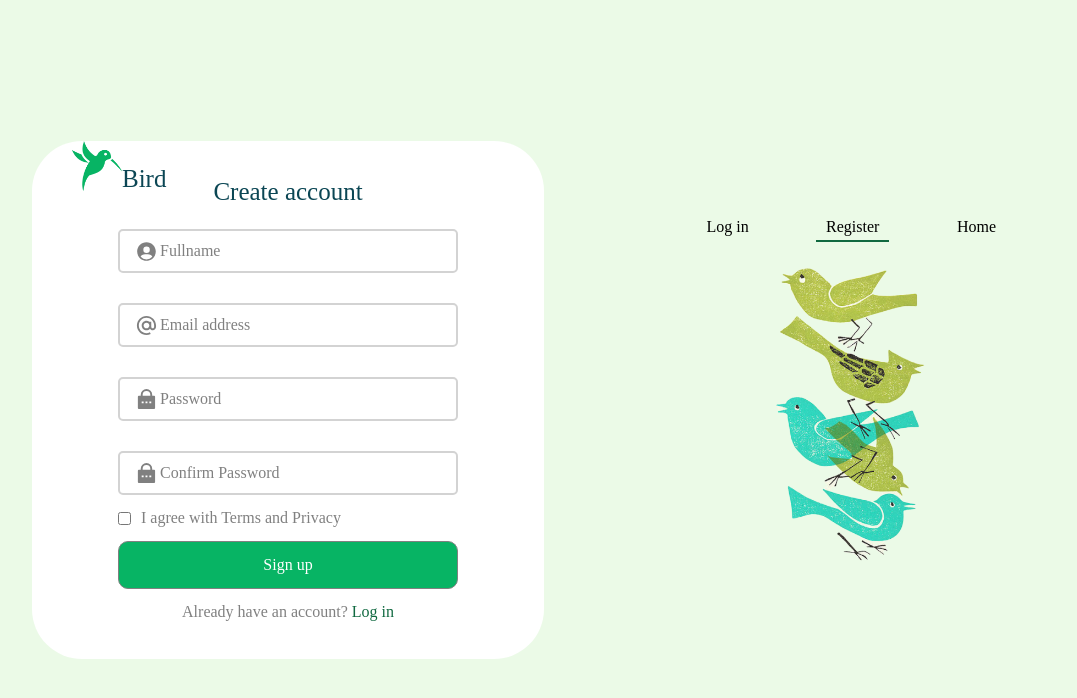
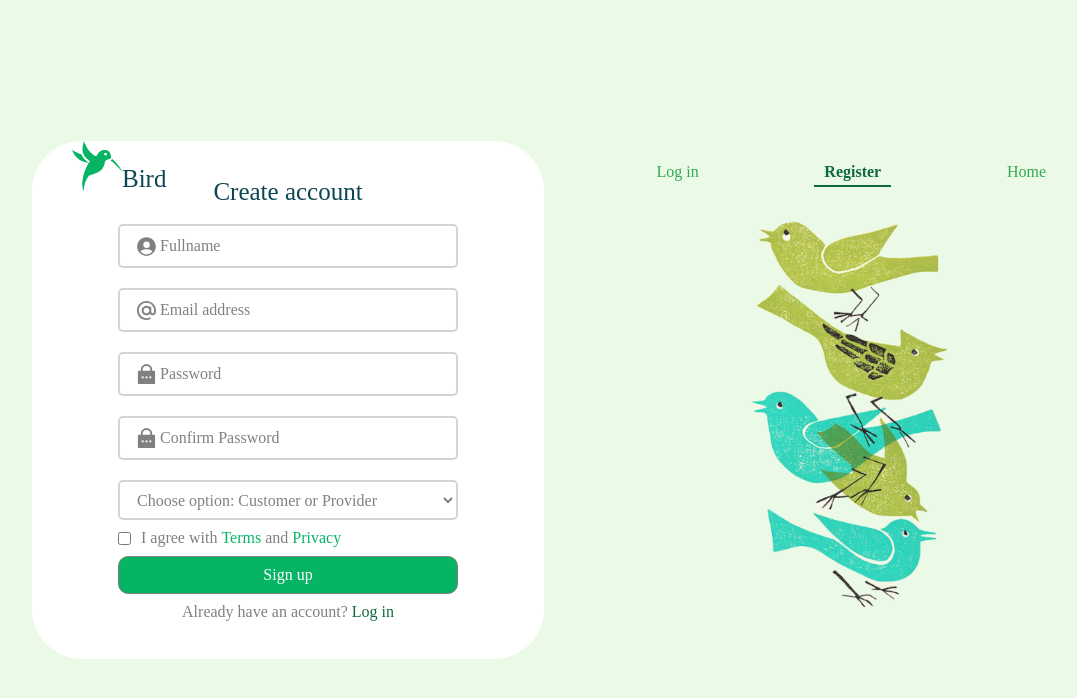
Before and after one commit to Castel0510/SWP391_FE, a React (Vite) app: page /register in a window 1280 px wide. Shown: the top 698 px of the page, without its empty margins (96-1173 px from the left). Built offline with nearby package versions, Linux system fonts and the light colour scheme.

Commit message:
fix UI register login

```diff
--- a/src/Components/AuthenticationComponent/style.scss
+++ b/src/Components/AuthenticationComponent/style.scss
@@ -47,7 +47,6 @@
 
       .container-right {
         width: 40%;
-        padding: 50px;
         display: flex;
         flex-direction: column;
         justify-content: center;
@@ -60,13 +59,13 @@
           .navbar_item {
             padding: 5px 10px 5px 10px;
 
-            p {
+            a {
               color: #34a853;
             }
           }
 
           .navbar_active {
-            p {
+            a {
               color: #106940 !important;
               font-weight: bold;
             }
--- a/src/Pages/LoginPage/LoginPage.jsx
+++ b/src/Pages/LoginPage/LoginPage.jsx
@@ -38,7 +38,7 @@ const LoginPage = () => {
           </div>
 
           <div className='btn-login'>Sign in</div>
-          <div className='btn-login-google'>
+          <div className='btn-login btn-login-google'>
             <FcGoogle />
             <p>Sign in with Google</p>
           </div>
--- a/src/Pages/LoginPage/style.scss
+++ b/src/Pages/LoginPage/style.scss
@@ -22,7 +22,7 @@
       .input-box {
         padding-left: 15px;
         position: relative;
-        margin: 15px 0;
+        margin: 10px 0;
         width: 340px;
         border-bottom: 2px solid #2c444e;
         border: 2px solid #d3d3d3;
@@ -68,6 +68,27 @@
         }
       }
 
+      .dropdown {
+        margin: 10px 0px;
+        width: 100%;
+        display: flex;
+        align-items: center;
+
+        select {
+          width: 100%;
+          height: 40px;
+          background: transparent;
+          border: 2px solid #d3d3d3;
+          border-radius: 5px;
+          padding: 0 35px 0 13px;
+          font-size: 1em;
+          color: gray;
+          outline: none;
+          cursor: pointer;
+        }
+
+      }
+
       .password-feature {
         display: flex;
         justify-content: space-between;
@@ -87,6 +108,24 @@
             margin: 0px 10px;
           }
         }
+
+        .forgot {
+          cursor: pointer;
+        }
+
+        .forgot:hover {
+          text-decoration: underline;
+        }
+
+        .text-swap {
+          color: #07b464;
+          font-weight: 500;
+        }
+
+        .text-swap:hover {
+          text-decoration: underline;
+          cursor: pointer;
+        }
       }
 
       .btn-login {
@@ -95,24 +134,17 @@
         align-items: center;
         border: 1px solid gray;
         width: 100%;
-        padding: 15px 0px 15px 0px;
+        padding: 10px 0px 10px 0px;
         border-radius: 10px;
-        background-color: #07b464;
         color: white;
         cursor: pointer;
-        margin: 15px 0px;
+        margin: 10px 0px;
+        background-color: #07b464;
       }
 
       .btn-login-google {
-        display: flex;
-        justify-content: center;
-        align-items: center;
-        border: 1px solid gray;
-        width: 100%;
-        padding: 15px 0px 15px 0px;
-        border-radius: 10px;
-        cursor: pointer;
-        margin: 15px 0px;
+        background-color: white;
+        color: gray;
 
         p {
           margin: 0px 5px;
--- a/src/Pages/RegisterPage/RegisterPage.jsx
+++ b/src/Pages/RegisterPage/RegisterPage.jsx
@@ -45,10 +45,18 @@ const RegisterPage = () => {
             <label htmlFor="">Confirm Password</label>
           </div>
 
+          <div className='dropdown'>
+            <select>
+              <option value="">Choose option: Customer or Provider</option>
+              <option value="customer">Customer</option>
+              <option value="provider">Provider</option>
+            </select>
+          </div>
+
           <div className='password-feature'>
             <div className='remember'>
               <input type='checkbox'></input>
-              <p>I agree with <span>Terms</span> and <span>Privacy</span></p>
+              <p>I agree with <span className="text-swap">Terms</span> and <span className="text-swap">Privacy</span></p>
             </div>
 
           </div>
```
